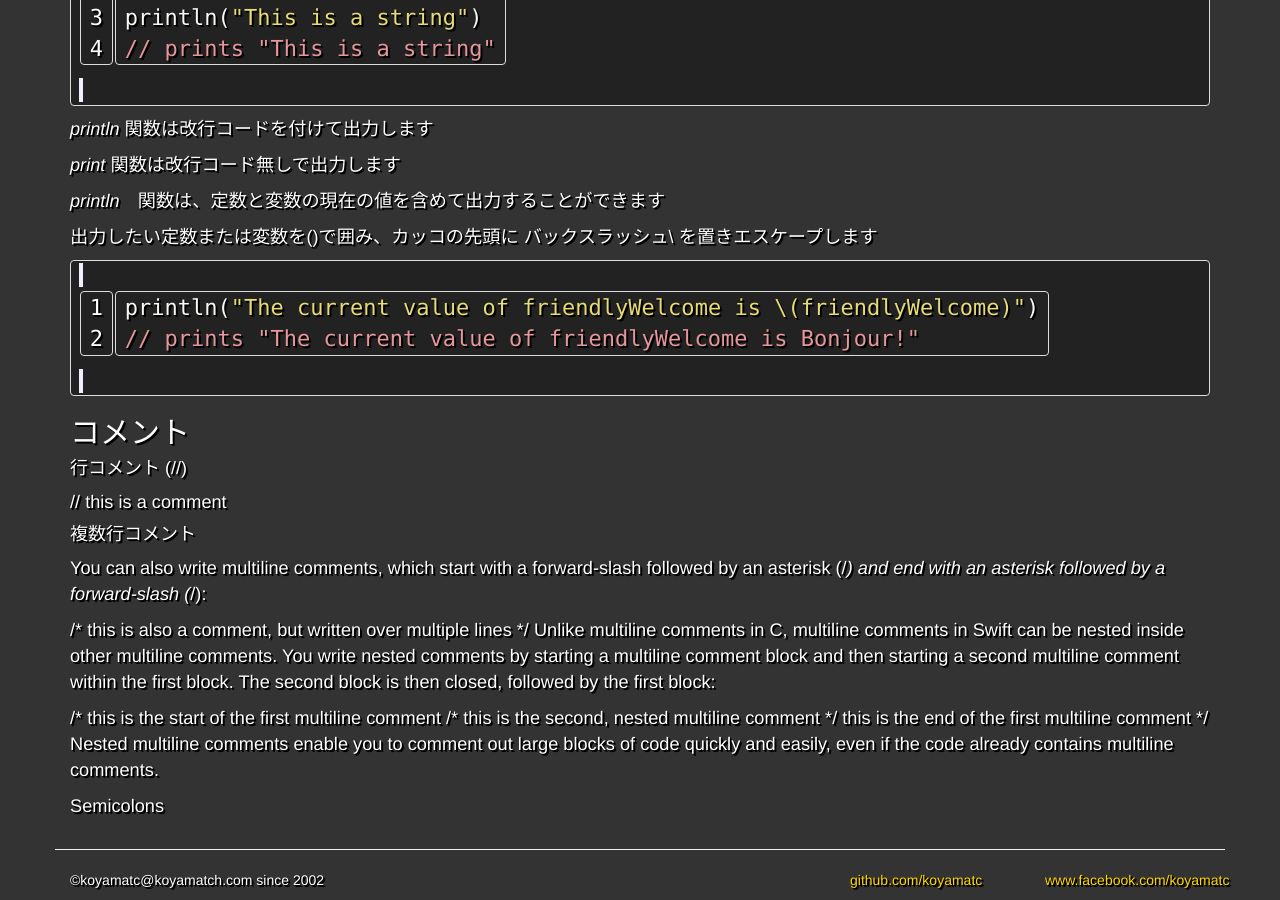
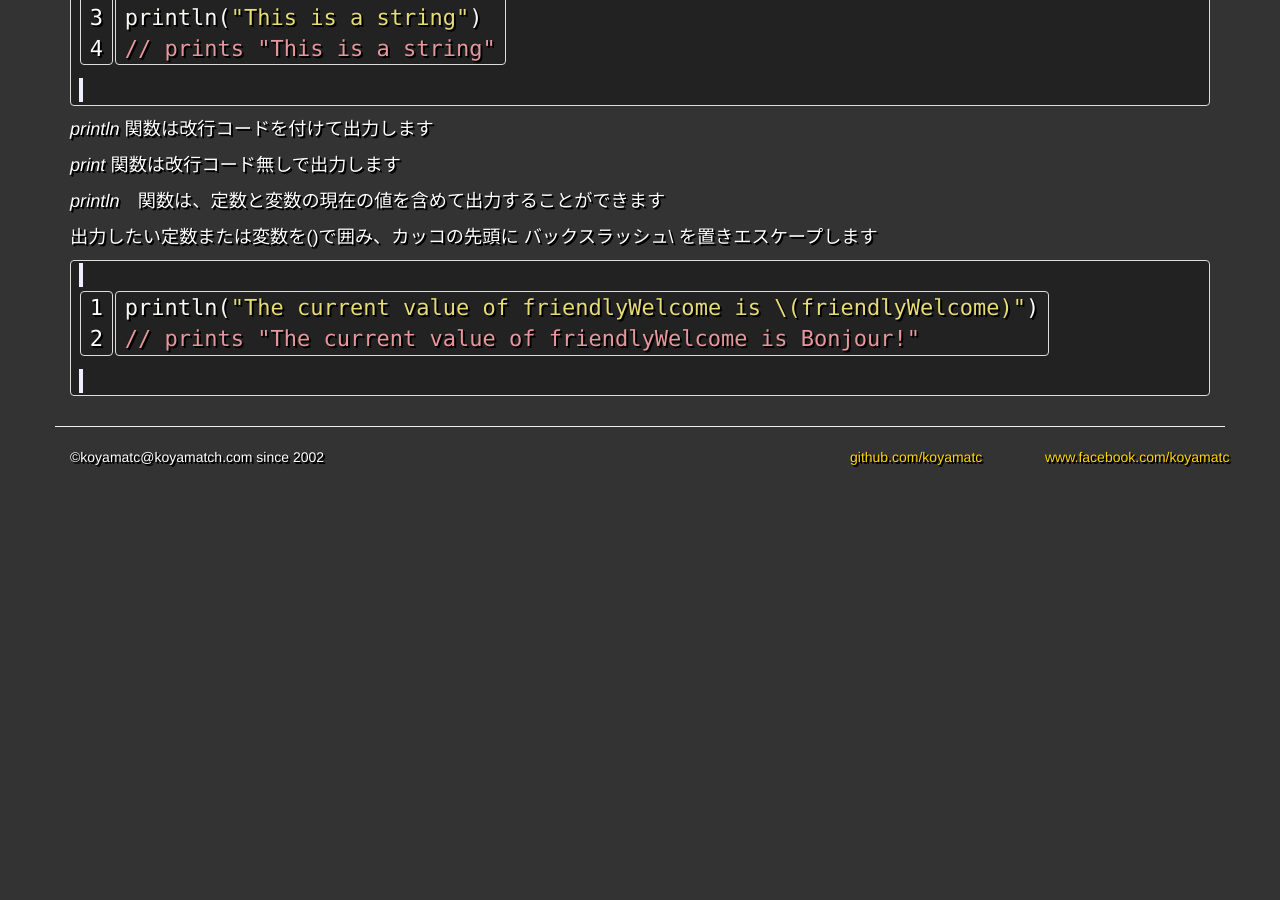
Before and after one commit to koyamatc/swift, a Jekyll site: the page built from _posts/2014-06-30-constants_variables.md, in a window 1280 px wide and 900 px high, scrolled down 1843 px. Built offline with Jekyll 4.4.1, drawn with Linux system fonts in a browser that asks for light colours; Markdown is read by kramdown in place of the engine named in the settings; after the commit the page ends 2320 px from its top, so only the background shows below that.

Commit message:
initial  post

```diff
--- a/_posts/2014-06-30-constants_variables.md
+++ b/_posts/2014-06-30-constants_variables.md
@@ -81,23 +81,3 @@ println("This is a string")
 println("The current value of friendlyWelcome is \(friendlyWelcome)")
 // prints "The current value of friendlyWelcome is Bonjour!"
 {% endhighlight %}
-
-
-## コメント
-
-#### 行コメント (//)
-// this is a comment
-
-#### 複数行コメント
-You can also write multiline comments, which start with a forward-slash followed by an asterisk (/*) and end with an asterisk followed by a forward-slash (*/):
-
-/* this is also a comment,
-but written over multiple lines */
-Unlike multiline comments in C, multiline comments in Swift can be nested inside other multiline comments. You write nested comments by starting a multiline comment block and then starting a second multiline comment within the first block. The second block is then closed, followed by the first block:
-
-/* this is the start of the first multiline comment
-/* this is the second, nested multiline comment */
-this is the end of the first multiline comment */
-Nested multiline comments enable you to comment out large blocks of code quickly and easily, even if the code already contains multiline comments.
-
-Semicolons
```
Also changed, not shown: _posts/2014-06-27-integers.md (added, +43 -0 lines), _posts/2014-06-28-semicolon.md (added, +17 -0 lines), _posts/2014-06-29-coment.md (added, +29 -0 lines).
